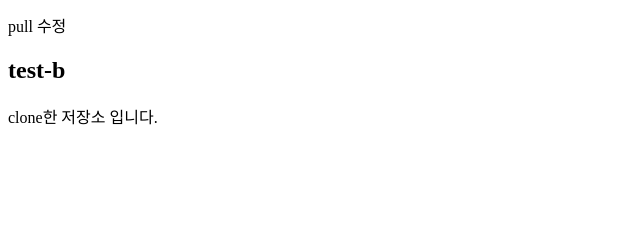
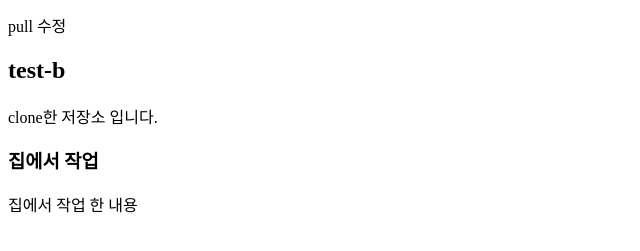
Before and after one commit to thdwltn/git_self, a plain HTML site: page index.html in a window 1280 px wide. Shown: the part 107-358 px from the top of the page, without its empty margins (0-640 px from the left). Drawn offline with Linux system fonts and the light colour scheme.

Commit message:
home 수정

```diff
--- a/index.html
+++ b/index.html
@@ -10,6 +10,8 @@
     <p>pull 수정</p>
     <h2>test-b</h2>
     <p>clone한 저장소 입니다.</p>
+    <h3>집에서 작업</h3>
+    <p>집에서 작업 한 내용</p>
 </head>
 <body>
 
```
